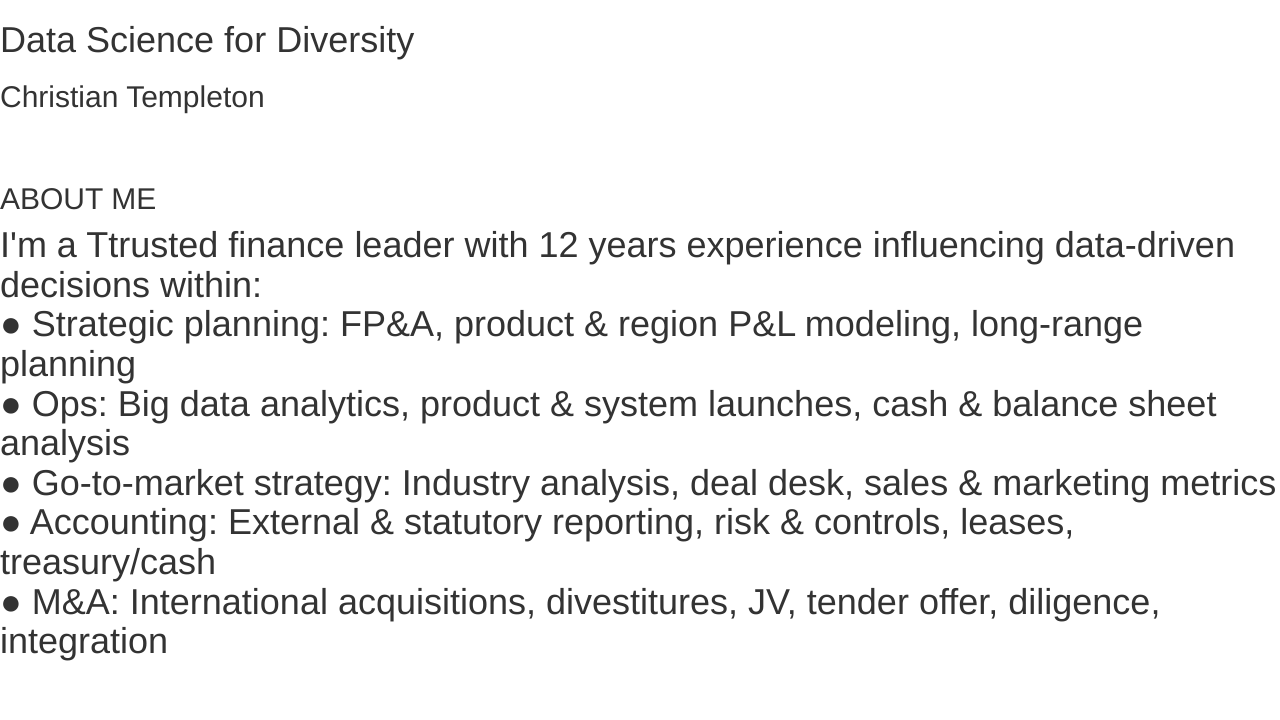
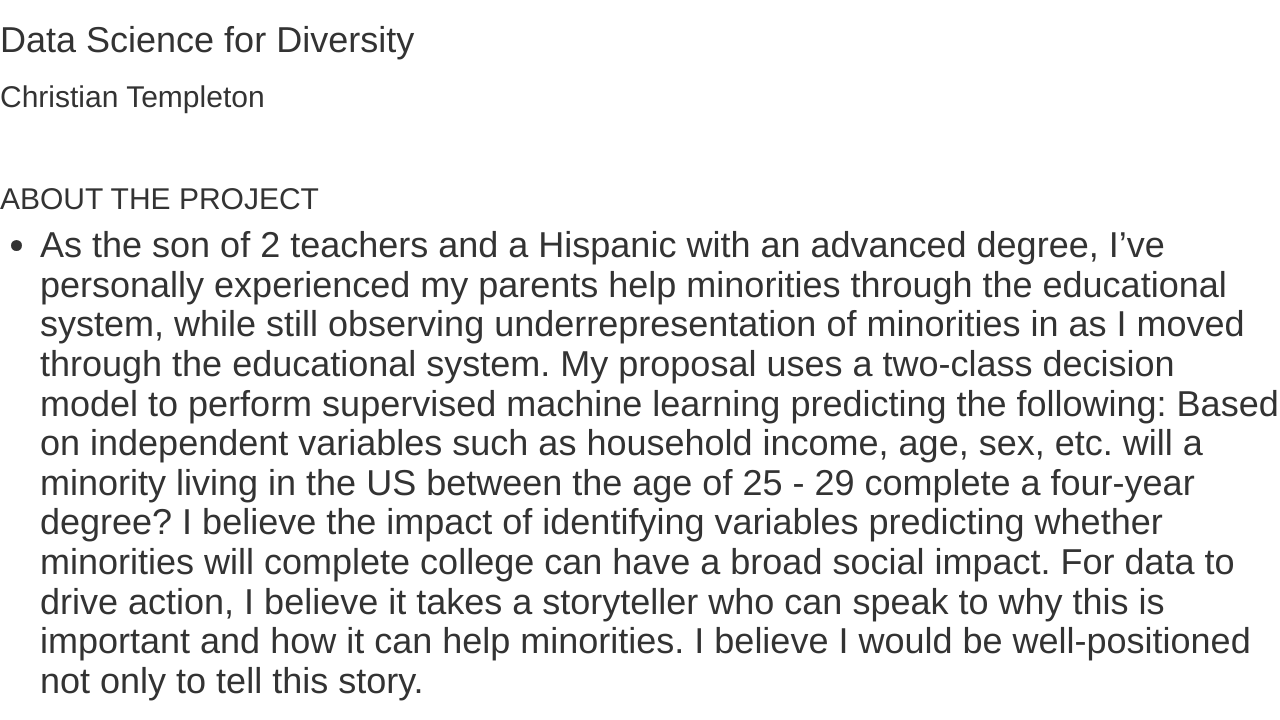
Before and after one commit to christian-templeton/wedding, a Flask app: page /index in a window 1280 px wide. Shown: the top 720 px of the page. Run offline with Flask 2, Linux system fonts and the light colour scheme; some libraries are stand-ins or nearby versions.

Commit message:
Update index.html

```diff
--- a/templates/index.html
+++ b/templates/index.html
@@ -30,22 +30,6 @@
 <!-- END CENTERING DIV -->
 </div>
 
-<h2>ABOUT ME</h2>
-<p>
-I'm a Ttrusted finance leader with 12 years experience influencing data-driven decisions within:
-<br />
-     ● Strategic planning: FP&A, product & region P&L modeling, long-range planning
-<br />
-     ● Ops: Big data analytics, product & system launches, cash & balance sheet analysis
-<br />
-     ● Go-to-market strategy: Industry analysis, deal desk, sales & marketing metrics
-<br />
-     ● Accounting: External & statutory reporting, risk & controls, leases, treasury/cash
-<br />
-     ● M&A: International acquisitions, divestitures, JV, tender offer, diligence, integration
-
-</p>
-<br />
 <h2>ABOUT THE PROJECT</h2>
 <ul>
 <li>
```
